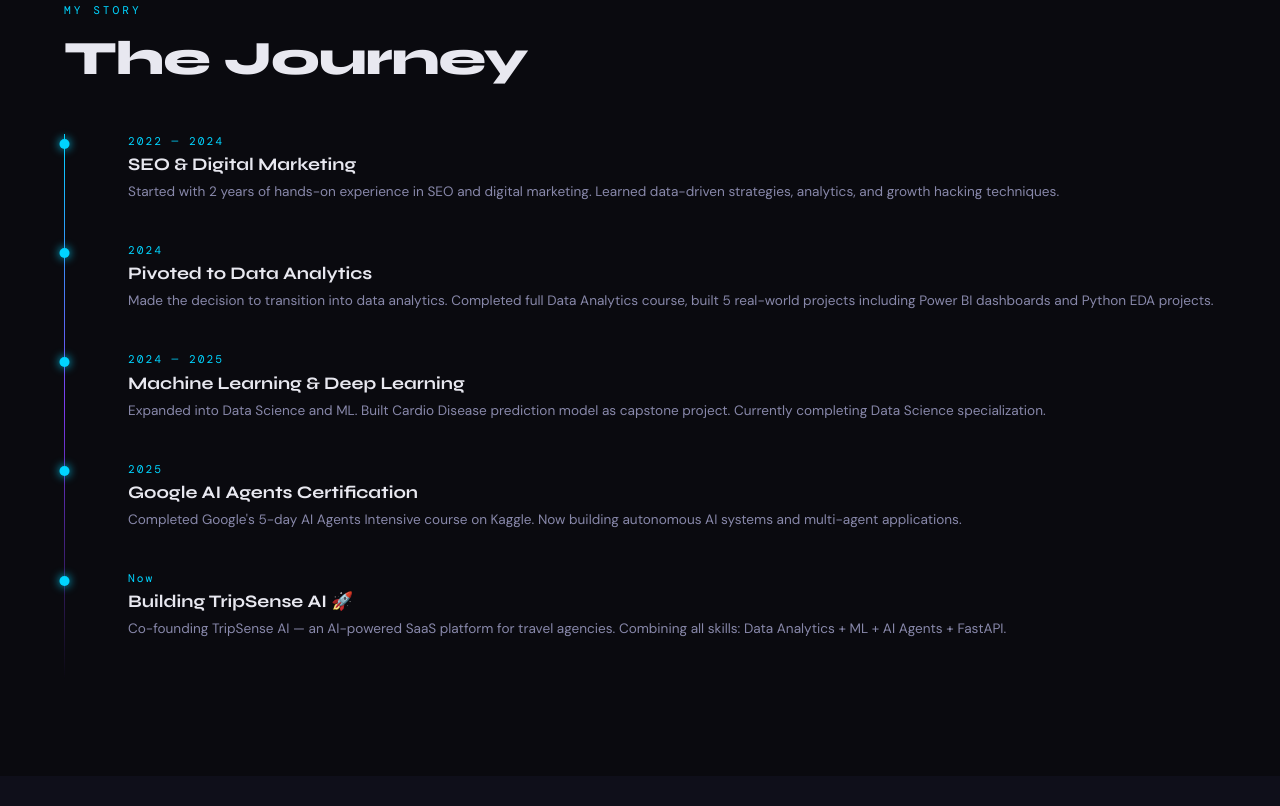
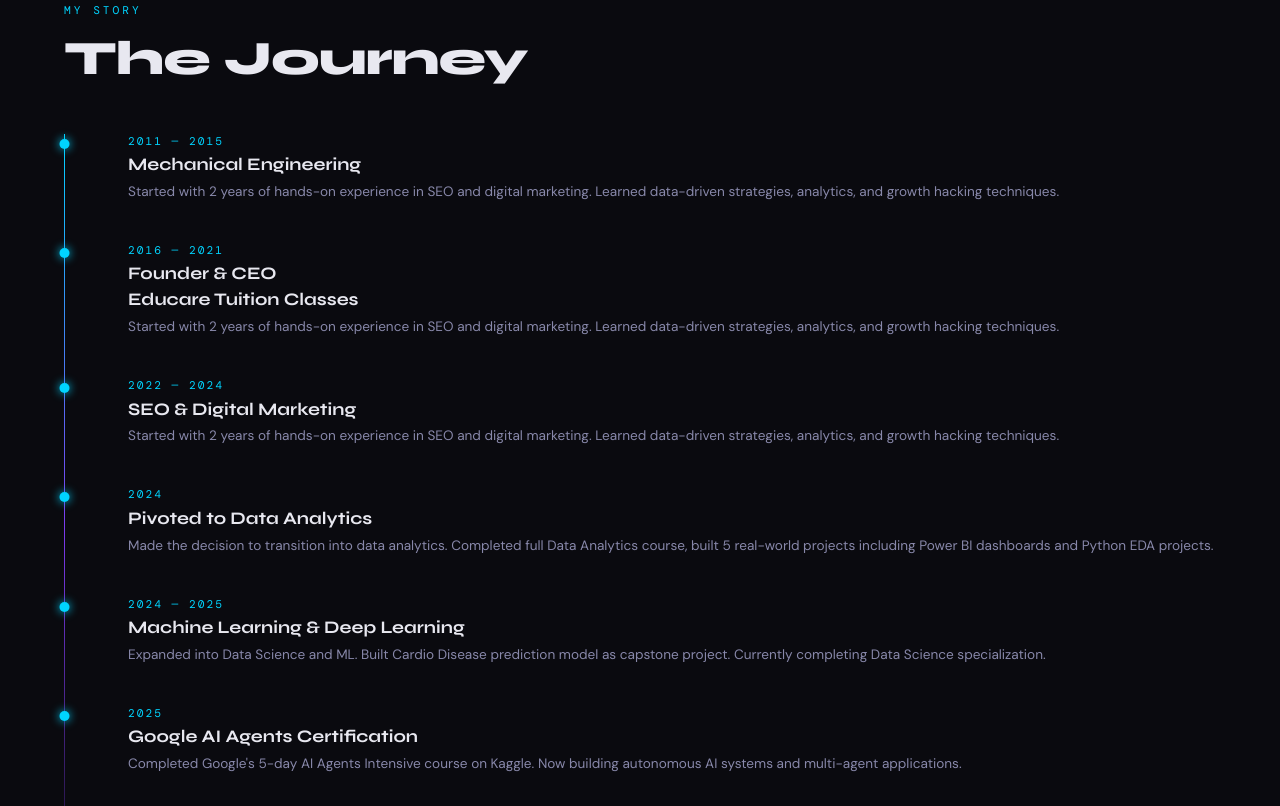
Before and after one commit to EngAnsar/EngAnsar.github.io, a plain HTML site: page index.html in a window 1280 px wide. Shown: the part 2874-3680 px from the top of the page. Drawn offline with nearby package versions, Linux system fonts and the light colour scheme; a web font is replaced by a local one.

Commit message:
Update index.html

```diff
--- a/index.html
+++ b/index.html
@@ -810,6 +810,19 @@
   <div class="timeline">
     <div class="timeline-item fade-up">
       <div class="timeline-dot"></div>
+      <div class="timeline-year">2011 — 2015</div>
+      <div class="timeline-title">Mechanical Engineering</div>
+      <p class="timeline-desc">Started with 2 years of hands-on experience in SEO and digital marketing. Learned data-driven strategies, analytics, and growth hacking techniques.</p>
+    </div>
+    <div class="timeline-item fade-up">
+      <div class="timeline-dot"></div>
+      <div class="timeline-year">2016 — 2021</div>
+      <div class="timeline-title">Founder & CEO </div>
+      <div class="timeline-title">Educare Tuition Classes </div>
+      <p class="timeline-desc">Started with 2 years of hands-on experience in SEO and digital marketing. Learned data-driven strategies, analytics, and growth hacking techniques.</p>
+    </div>
+    <div class="timeline-item fade-up">
+      <div class="timeline-dot"></div>
       <div class="timeline-year">2022 — 2024</div>
       <div class="timeline-title">SEO & Digital Marketing</div>
       <p class="timeline-desc">Started with 2 years of hands-on experience in SEO and digital marketing. Learned data-driven strategies, analytics, and growth hacking techniques.</p>
```
